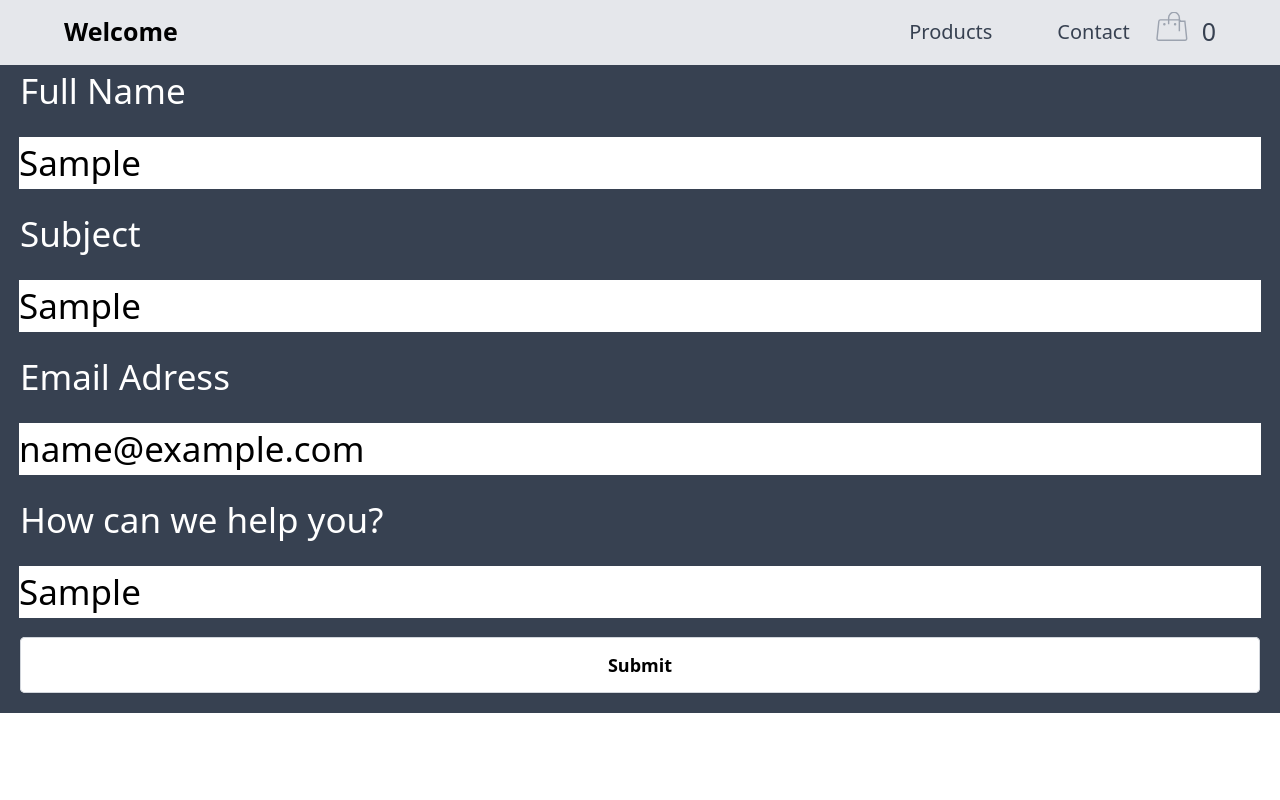
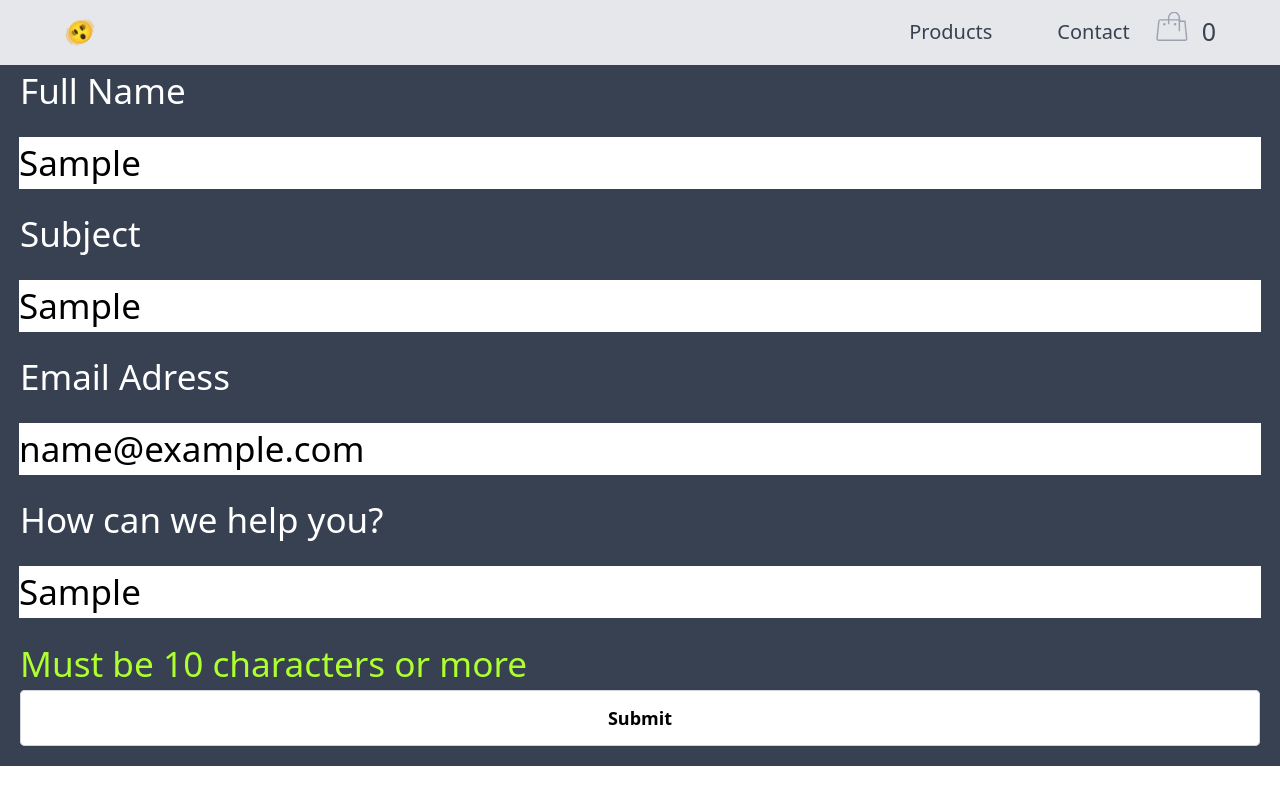
Before and after one commit to Fariaddd/react-ca, a React (Create React App) app in the folder react-ca/: page /contact in a window 1280 px wide. Both pictures are taken after typing "Sample", "Sample", "name@example.com", "Sample" into the empty fields and a click on the button "Submit". Built offline with nearby package versions, Linux system fonts and the light colour scheme.

Commit message:
fix some bugs

```diff
--- a/react-ca/src/components/shared/Header.js
+++ b/react-ca/src/components/shared/Header.js
@@ -1,6 +1,7 @@
 import React from 'react'
 import { useSelector } from "react-redux"
 import { NavLink } from "react-router-dom"
+// import { Search } from '../../store/modules/listings'
 const Header = () => {
     const {numberOfProductsInCart} = useSelector(state => state.cart)
   return (
@@ -11,9 +12,14 @@ const Header = () => {
                 <div className="flex h-16 lg:px-8 items-center">
                     <div className="flex">
                         <NavLink to="/">
-                                    <span className="font-bold text-[25px]">Welcome</span>
+                                <span className="font-bold text-[25px]">🫨</span>
                         </NavLink>
                     </div>
+                    {/* <div className='container mx-auto  '> I'm going to improv the search bar later with its functionality!
+                        <label for="search-input"></label>
+                        <input  className='ml-[11rem]  p-1.5 ' type="text" id="search-input" placeholder="Type a keyword..."/>
+                        <ul id="search-results"></ul>
+                    </div> */}
                     <div className="ml-auto flex justify-center item-center">
                         <div className="space-x-2 lg:space-x-8 flex flex-1 justify-center items-center">
                                 <NavLink to="/"
@@ -27,8 +33,7 @@ const Header = () => {
                                         className="h-10 w-10 flex-shrink-0 text-gray-400 group-hover:text-gray-500"
                                         fill="none" viewBox=" 3 2 24 28"
                                         stroke="currentColor" aria-hidden="true">
-                                            <path
-                                                d="M18.75 15.5V6a3.75 3.75 0 10-7.5 0v4.5m11.356-1.993l1.263 12c.07.665-.45 1.243-1.119 1.243H4.25a1.125 1.125 0 01-1.12-1.243l1.264-12A1.125 1.125 0 015.513 7.5h12.974c.576 0 1.059.435 1.119 1.007zM8.625 10.5a.375.375 0 11-.75 0 .375.375 0 01.75 0zm7.5 0a.375.375 0 11-.75 0 .375.375 0 01.75 0z"/>
+                                        <path d="M18.75 15.5V6a3.75 3.75 0 10-7.5 0v4.5m11.356-1.993l1.263 12c.07.665-.45 1.243-1.119 1.243H4.25a1.125 1.125 0 01-1.12-1.243l1.264-12A1.125 1.125 0 015.513 7.5h12.974c.576 0 1.059.435 1.119 1.007zM8.625 10.5a.375.375 0 11-.75 0 .375.375 0 01.75 0zm7.5 0a.375.375 0 11-.75 0 .375.375 0 01.75 0z"/>
                                     </svg>
                                     <span className=" ml-2 text-[25px] font-medium text-gray-700 group-hover:text-gray800">{numberOfProductsInCart}</span>
                                     <span className=" sr-only"> items in the cart, viw bag</span>
@@ -42,5 +47,4 @@ const Header = () => {
 </div>
   )
 }
-
 export default Header
--- a/react-ca/src/components/views/ContactUsPage.js
+++ b/react-ca/src/components/views/ContactUsPage.js
@@ -1,4 +1,3 @@
-import React from 'react';
 import { useFormik } from 'formik';
 import * as Yup from 'yup';
 
@@ -12,18 +11,20 @@ const ContactUsPage = () => {
     },
     validationSchema: Yup.object({
       firstName: Yup.string()
-        .min(3, 'Must be 3 characters or more')
-        .required('Required'),
+        .min(3, "Must be 3 characters or more")
+        .required("Required"),
         subject: Yup.string()
         .min(3, 'Must be 3 characters or more')
         .required('Required'),
         textarea: Yup.string()
-        .min(3, 'Must be 3 characters or more')
+        .min(10, 'Must be 10 characters or more')
         .required('Required'),
       email: Yup.string().email('Invalid email address').required('Required'),
     }),
-    onSubmit: values => {
-      alert("fdfd");
+    onSubmit: (values, {resetForm} )=> {
+    alert("Thank you for your message!");
+    resetForm();
+    //console.log(values);
     },
 
   });
@@ -41,7 +42,7 @@ const ContactUsPage = () => {
         value={formik.values.firstName}
       />
       {formik.touched.firstName && formik.errors.firstName ? (
-        <div>{formik.errors.firstName}</div>
+        <div className="error">{formik.errors.firstName}</div>
       ) : null}
 
       <label htmlFor="subject"
@@ -56,7 +57,7 @@ const ContactUsPage = () => {
         value={formik.values.subject}
       />
       {formik.touched.subject && formik.errors.subject ? (
-        <div>{formik.errors.subject}</div>
+        <div className="error">{formik.errors.subject}</div>
       ) : null}
 
       <label htmlFor="email"
@@ -71,7 +72,7 @@ const ContactUsPage = () => {
         value={formik.values.email}
       />
       {formik.touched.email && formik.errors.email ? (
-        <div>{formik.errors.email}</div>
+        <div className="error">{formik.errors.email}</div>
       ) : null}
 
         <label htmlFor="textarea"
@@ -86,11 +87,11 @@ const ContactUsPage = () => {
         value={formik.values.textarea}
        />
          {formik.touched.subject && formik.errors.textarea ? (
-        <div>{formik.errors.textarea}</div>
+            <div className="error">{formik.errors.textarea}</div>
       ) : null}
 
         <button className='rounded-[5px] bg-white m-[20px] px-3.5 py-3.5 text-lg font-semibold text-black shadow-sm ring-1 ring-inset ring-gray-300 hover:bg-gray-800 hover:text-white hover:text-[37px]   mt-auto'
-        type="submit" alert='jhjk' >Submit</button>
+        type="submit"  >Submit</button>
     </form>
   );
 };
--- a/react-ca/src/components/views/Products.js
+++ b/react-ca/src/components/views/Products.js
@@ -8,7 +8,7 @@ const Products = () => {
     const {products} = useSelector(state => state.products)
     useEffect(() => {
       dispatch(fetchAllProducts())
-    }, [dispatch])
+    }, [dispatch] )
   return (
     <div className='w-full bg-gray-800 max-auto'>
     <div className="bg-gray-900">
--- a/react-ca/src/index.css
+++ b/react-ca/src/index.css
@@ -11,3 +11,9 @@
     align-items: center;
     justify-content: center;
 }
+
+.error{
+    font-size: 2.2rem;
+    margin-left: 20px;
+    color: greenyellow
+}
--- a/react-ca/src/store/modules/listings.js
+++ b/react-ca/src/store/modules/listings.js
@@ -7,7 +7,6 @@ const createListing = createSlice({
         products: [],
         singleProduct: null,
         total: 0
-
     },
     reducers: {
         PRODUCTS_SET:(state, action) => {
```
Also changed, not shown: react-ca/src/components/shared/react.png (added), react-ca/src/components/views/CheckOutPage.js (line endings or trailing spaces), react-ca/src/index.js (indentation only), 1 other file (tests, documents, lock files or other folders). Lines whose indentation alone changed are shown as unchanged.
